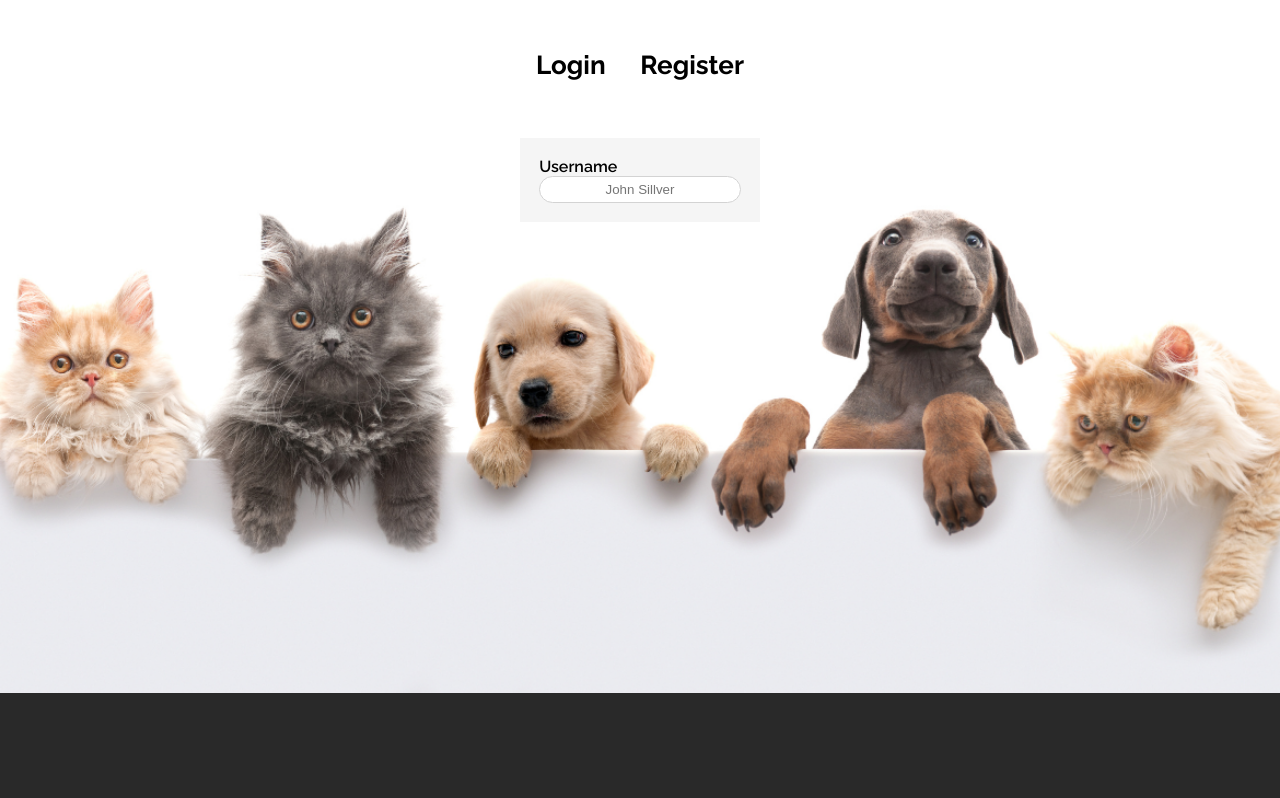
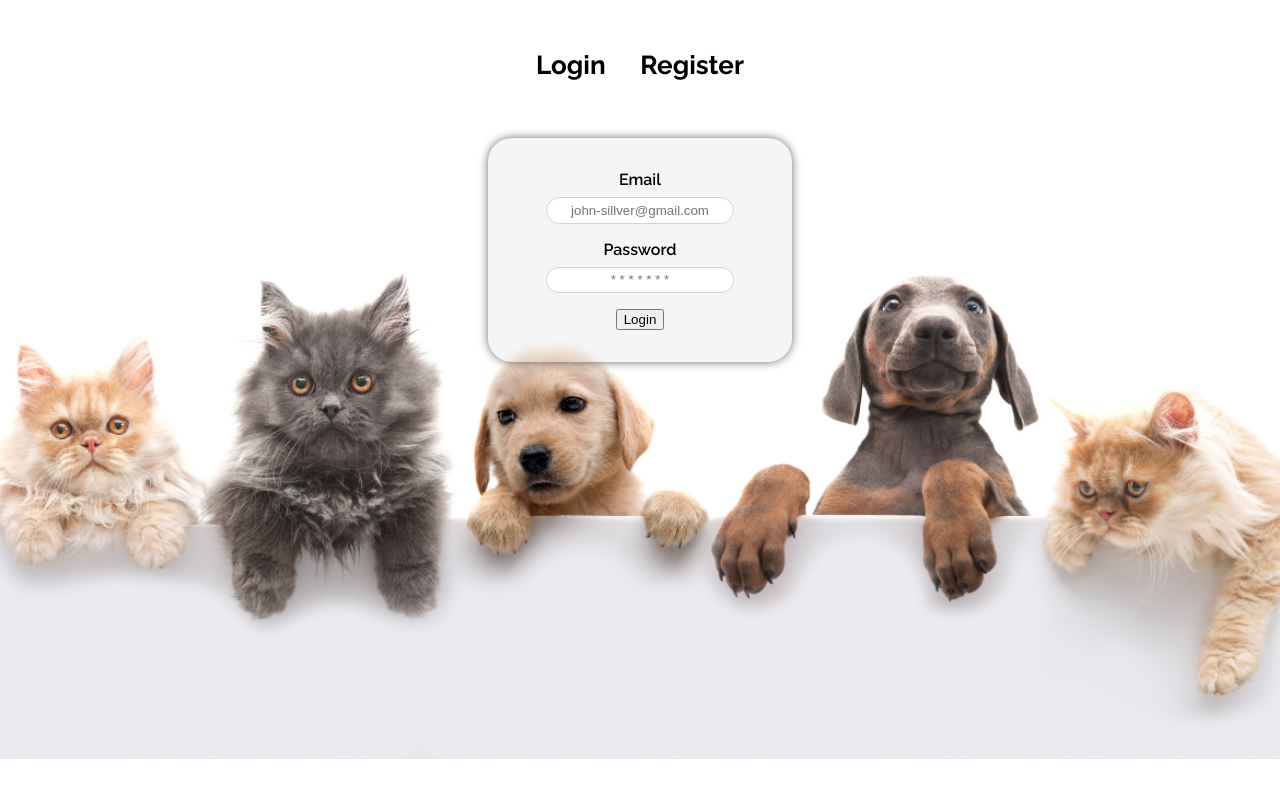
Before and after one commit to ConnectingPets/PetsMatch, a React (Vite) app in the folder client-app/: page /login-register in a window 1280 px wide. Built offline with nearby package versions, Linux system fonts and the light colour scheme.

Commit message:
CSubmitButton component created

```diff
--- a/client-app/src/components/Login/Login.scss
+++ b/client-app/src/components/Login/Login.scss
@@ -1,13 +1,9 @@
 @use '../../global-styles/' as gs;
 
 .login__form {
+    @include gs.set-form(100%, center, column, center);
 
-    &__section{
-        width: 15rem;
-        display: flex;
-        align-items: center;
-        flex-direction: column;
-        background: #706f6f11;
-        padding: 1.2rem;
+    &__section {
+        width: 19rem;
     }
 }
--- a/client-app/src/components/Login/Login.tsx
+++ b/client-app/src/components/Login/Login.tsx
@@ -2,17 +2,23 @@ import React from 'react';
 import { CLabel } from '../common/CLabel/CLabel';
 import { CInput } from '../common/CInput/CInput';
 import './Login.scss';
+import { CSubmitButton } from '../common/CSubmitButton/CSubmitButton';
 
 interface LoginProps { };
 
 export const Login: React.FC<LoginProps> = () => {
     return (
         <section className='login__form__section'>
-            <form>
+            <form className='login__form'>
                <div>
-                    <CLabel inputName={'username'} title={'Username'} />
-                    <CInput type='text' id='username' name='username' placeholder='John Sillver'/>
+                    <CLabel inputName={'email'} title={'Email'} />
+                    <CInput type='email' id='email' name='email' placeholder='john-sillver@gmail.com'/>
                </div>
+               <div>
+                    <CLabel inputName={'password'} title={'Password'} />
+                    <CInput type='password' id='password' name='password' placeholder='* * * * * * *'/>
+               </div>
+               <CSubmitButton textContent='Login'/>
             </form>
         </section>
     )
--- a/client-app/src/components/common/CInput/CInput.scss
+++ b/client-app/src/components/common/CInput/CInput.scss
@@ -9,7 +9,7 @@
 
     &:focus{
         background: gs.$light-gradient-second-transparent;
-        border: 1px solid gs.$light-buttom-color;
+        border: 1px solid gs.$light-button-color;
     }
 
     &::placeholder{
--- a/client-app/src/components/common/CLabel/CLabel.scss
+++ b/client-app/src/components/common/CLabel/CLabel.scss
@@ -1,4 +1,6 @@
 .form__label {
     font-weight: 600;
+    display: inline-block;
     margin-inline: auto;
+    margin-bottom: 0.5rem;
 }
--- /dev/null
+++ b/client-app/src/components/common/CSubmitButton/CSubmitButton.tsx
@@ -0,0 +1,14 @@
+import React from 'react';
+import './CSubmitButton.scss';
+
+interface CSubmitButtonProps {
+    textContent:string,
+}
+
+export const CSubmitButton:React.FC<CSubmitButtonProps> = ({
+    textContent
+}) => {
+  return (
+    <input type="submit" value={textContent} />
+  )
+}
--- a/client-app/src/global-styles/_boilerplate.scss
+++ b/client-app/src/global-styles/_boilerplate.scss
@@ -12,5 +12,4 @@ html {
 body {
     margin: 0;
     padding: 0;
-    color: #000000;   //??
 }
--- a/client-app/src/global-styles/_colors.scss
+++ b/client-app/src/global-styles/_colors.scss
@@ -2,7 +2,7 @@ $white-text:#fff;
 $black-text:#000000;
 
 $light-background-color: #F5F5F5;
-$light-buttom-color:#AE004D;
+$light-button-color:#AE004D;
 $light-gradient-first:#FD2973;
 $light-gradient-second: #FF5A39;
 $light-gradient-second-transparent: #ff5a396e;
--- a/client-app/src/global-styles/_mixin.scss
+++ b/client-app/src/global-styles/_mixin.scss
@@ -14,3 +14,39 @@
     justify-content: $content;
     align-items: $items;
 }
+
+@mixin set-form ($width, $alignItems, $divDirection, $divAlignItems) {
+    width: $width;
+    display: flex;
+    flex-direction: column;
+    align-items: $alignItems;
+    padding: 2rem 1.4rem;
+    background: #706f6f11;
+    border-radius: 1.5rem;
+    box-shadow: 0px 0px 10px 0px rgba(0, 0, 0, 0.58);
+    -webkit-box-shadow: 0px 0px 10px 0px rgba(0, 0, 0, 0.58);
+    -moz-box-shadow: 0px 0px 10px 0px rgba(0, 0, 0, 0.58);
+    backdrop-filter: blur(0.25rem);
+    animation: opacityShow 0.5 forwards;
+    -webkit-animation: opacityShow 0.5s forwards;
+    -moz-animation: opacityShow 0.5s forwards;
+
+    &>div {
+        margin-bottom: 1rem;
+        display: flex;
+        flex-direction: $divDirection;
+        align-items: $divAlignItems;
+    }
+
+    @keyframes opacityShow {
+        0% {
+            opacity: 0;
+            transform: scale(0.5);
+        }
+
+        100% {
+            opacity: 1;
+            transform: scale(1);
+        }
+    }
+}
--- a/client-app/src/pages/LoginRegisterPage/LoginRegisterPage.scss
+++ b/client-app/src/pages/LoginRegisterPage/LoginRegisterPage.scss
@@ -2,27 +2,26 @@
 
 .login__register {
     width: 100vw;
+    min-height: 100vh;
 
     &__wrapper {
         @include gs.page-center(column, none, center);
         background-color: gs.$dark-background-color;
         object-fit: cover;
-        // background-image: url('/public/images/cats.jpg');
-        // background-image: url('/images/lr-background.jpg');
+        background-image: url('/public/images/cats.jpg');
+        background-image: url('/images/lr-background.jpg');
         background-image: url('/images/pets-bg.png');
         background-repeat: no-repeat;
         background-attachment: fixed;
         background-position: center;
-        background-position-y: -1.5rem;
         background-size: auto;
+        background-color: #fff;
 
         @include gs.breakpoint(large-display-start, large-display-end) {
             background-size: 100%;
         }
 
-        @include gs.breakpoint(display-start, display-end) {
-            background-color: #fff;
-        }
+
     }
 
     &__options {
```
Also changed, not shown: client-app/src/components/common/CSubmitButton/CSubmitButton.scss (added).
